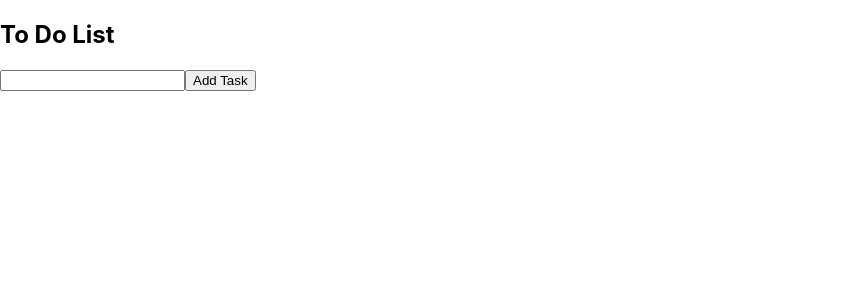
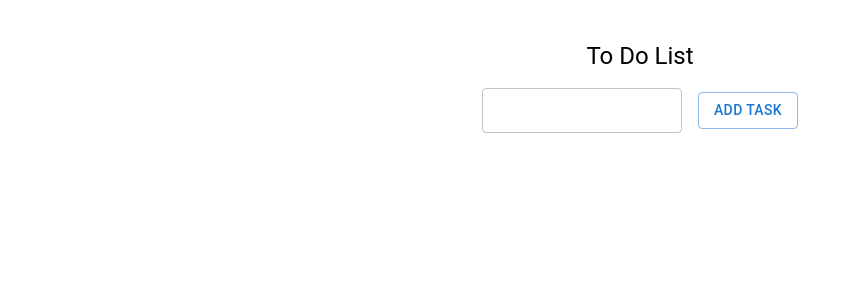
Before and after one commit to vknanavati/React-ToDoList, a React (Create React App) app: page / in a window 1280 px wide. Shown: the top 300 px of the page, without its empty margins (0-861 px from the left). Built offline with nearby package versions, Linux system fonts and the light colour scheme.

Commit message:
styled TextField, buttons, and list items.

```diff
--- a/src/App.js
+++ b/src/App.js
@@ -1,7 +1,8 @@
 
 import { useState } from 'react';
+import {Container, Typography, Grid, Button, TextField} from '@mui/material'
+
 function App() {
-
   /* task is a state variable that stores the task
   entered into the input box*/
   const [task, setTask] = useState("");
@@ -34,24 +35,57 @@ function App() {
   const removeTask = (e, id) => {
     e.preventDefault();
     const updatedList = list.filter((taskObject) => taskObject.id !== id);
-
     setList(updatedList)
-
   }
   return (
-    <>
-      <h2>To Do List</h2>
+    <Container>
+      <Grid
+      container
+      justifyContent={"center"}
+      alignItems={"center"}
+      direction={"column"}
+      >
+        <Typography
+        variant="h5"
+        sx={{marginTop: 5, marginBottom: 2}}
+        >
+          To Do List
+        </Typography>
         <form>
-        <input
+          <Grid
+            container
+            spacing={2}
+            alignItems={"center"}
+          >
+            <Grid item>
+              <TextField
+                  sx={{
+                    width: 200,
+                    "& .MuiInputBase-root":{
+                      height: 45
+                    }
+                  }}
                 type="text"
                 value={task}
                 onChange={e => setTask(e.target.value)}
               />
-        <button
+            </Grid>
+            <Grid item>
+              <Button
+              variant="outlined"
                 onClick={e => handleClick(e)}
-        >Add Task</button>
+              >
+                Add Task
+              </Button>
+            </Grid>
+          </Grid>
         </form>
         <ul>
+          <Grid
+            container
+            alignItems={"center"}
+
+          >
           {list.map(taskObject => {
             return (
               <>
@@ -59,17 +93,18 @@ function App() {
                   key={taskObject.id}
                   >
                   {taskObject.value}</li>
-              <button
+                <Button
                   onClick={(e) => removeTask(e, taskObject.id)}
-              >-</button>
+                  variant="outlined"
+                >
+                  -
+                </Button>
               </>
-          )
-        }
-        )
-        }
+            )})}
+          </Grid>
         </ul>
-
-    </>
+      </Grid>
+    </Container>
   );
 }
 
```
Lines whose indentation alone changed are shown as unchanged.
